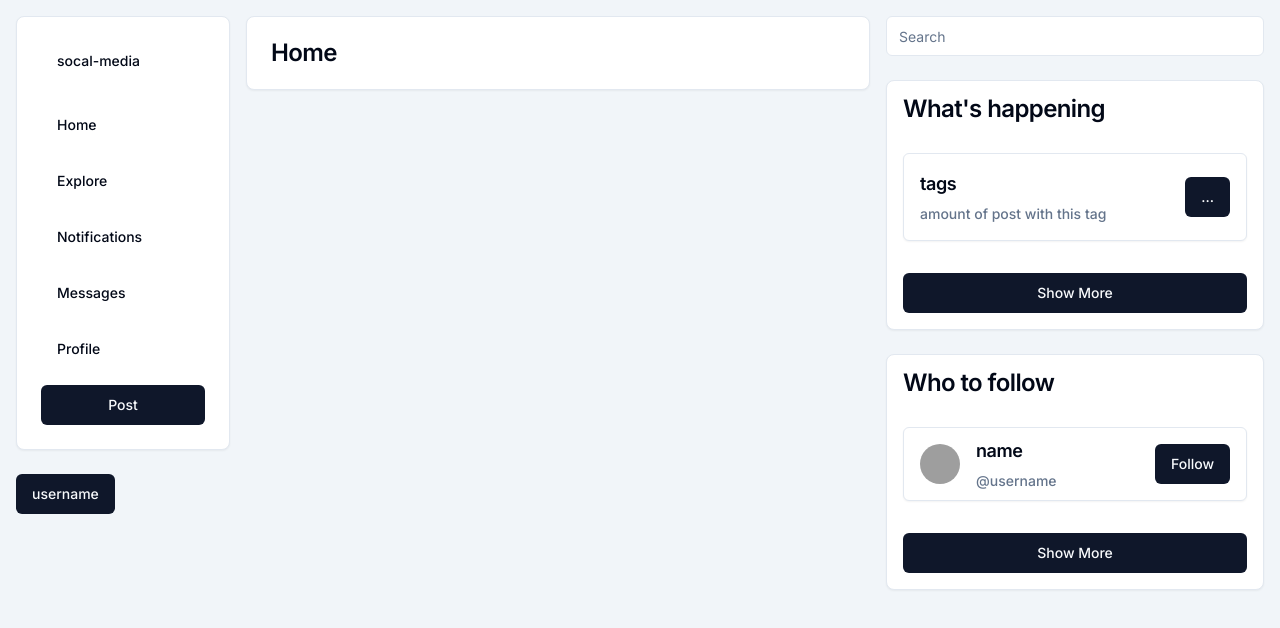
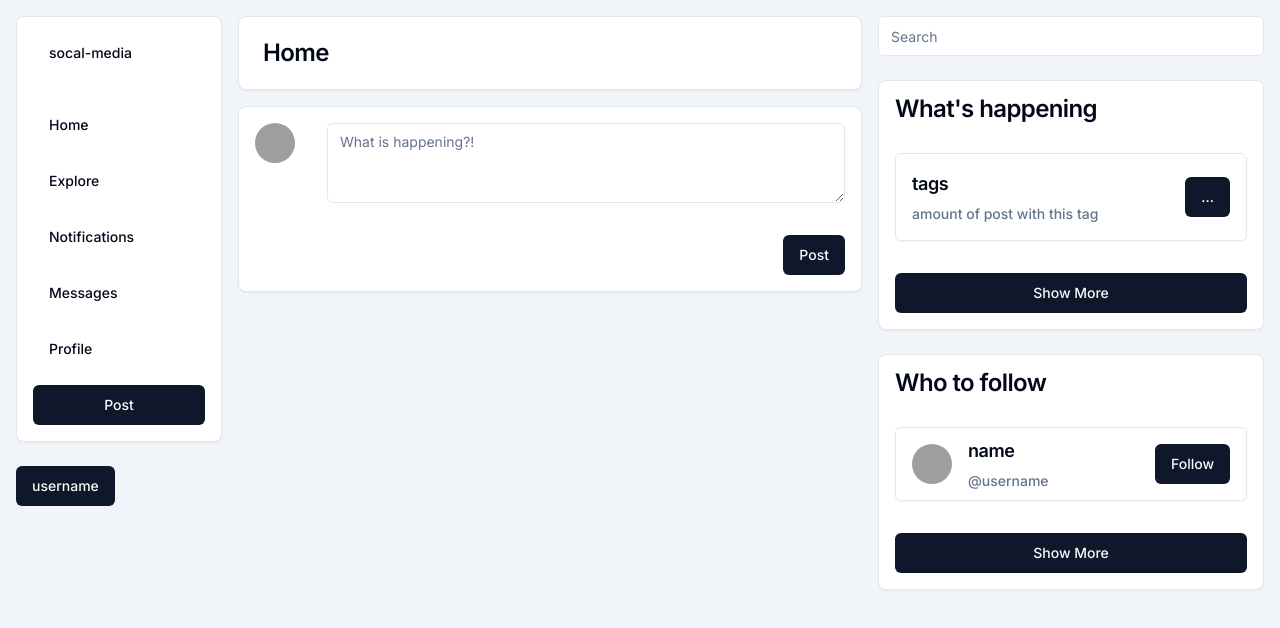
Before and after one commit to KaisAbiyyi/social-media, a Next.js app: page /home in a window 1280 px wide. Shown: the top 628 px of the page. Built offline with nearby package versions, Linux system fonts and the light colour scheme; grey boxes are pictures that could not be loaded.

Commit message:
main page

```diff
--- a/src/app/(main)/home/page.tsx
+++ b/src/app/(main)/home/page.tsx
@@ -1,11 +1,32 @@
-import { Card, CardHeader, CardTitle } from "@/components/ui/card";
+import { Avatar, AvatarFallback, AvatarImage } from "@/components/ui/avatar";
+import { Button } from "@/components/ui/button";
+import { Card, CardContent, CardFooter, CardHeader, CardTitle } from "@/components/ui/card";
+import { Textarea } from "@/components/ui/textarea";
 
 export default function HomePage() {
     return <>
-        <Card>
-            <CardHeader>
-                <CardTitle>Home</CardTitle>
-            </CardHeader>
-        </Card>
+        <div className="flex flex-col gap-4">
+            <Card>
+                <CardHeader>
+                    <CardTitle>Home</CardTitle>
+                </CardHeader>
+            </Card>
+            <Card>
+                <div className="flex">
+                    <CardHeader className="p-4">
+                        <Avatar>
+                            <AvatarImage src="https://github.com/shadcn.png" />
+                            <AvatarFallback>CN</AvatarFallback>
+                        </Avatar>
+                    </CardHeader>
+                    <CardContent className="flex-grow p-4">
+                        <Textarea placeholder="What is happening?!"></Textarea>
+                    </CardContent>
+                </div>
+                <CardFooter className="justify-end p-4">
+                    <Button>Post</Button>
+                </CardFooter>
+            </Card>
+        </div>
     </>
 }
--- a/src/components/home/sidebar.tsx
+++ b/src/components/home/sidebar.tsx
@@ -25,10 +25,10 @@ export default function MainSidebar() {
     return <>
         <div className="flex flex-col flex-grow gap-6">
             <Card>
-                <CardHeader>
+                <CardHeader className="p-4">
                     <Link href="/home" className={buttonVariants({ variant: 'ghost', class: 'justify-start w-fit' })}>socal-media</Link>
                 </CardHeader>
-                <CardContent className="flex flex-col gap-4">
+                <CardContent className="flex flex-col gap-4 p-4">
                     <Link href="/home" className={buttonVariants({ variant: 'ghost', class: 'justify-start w-fit' })}>Home</Link>
                     <Link href="/explore" className={buttonVariants({ variant: 'ghost', class: 'justify-start w-fit' })}>Explore</Link>
                     <Link href="/notifications" className={buttonVariants({ variant: 'ghost', class: 'justify-start w-fit' })}>Notifications</Link>
```
